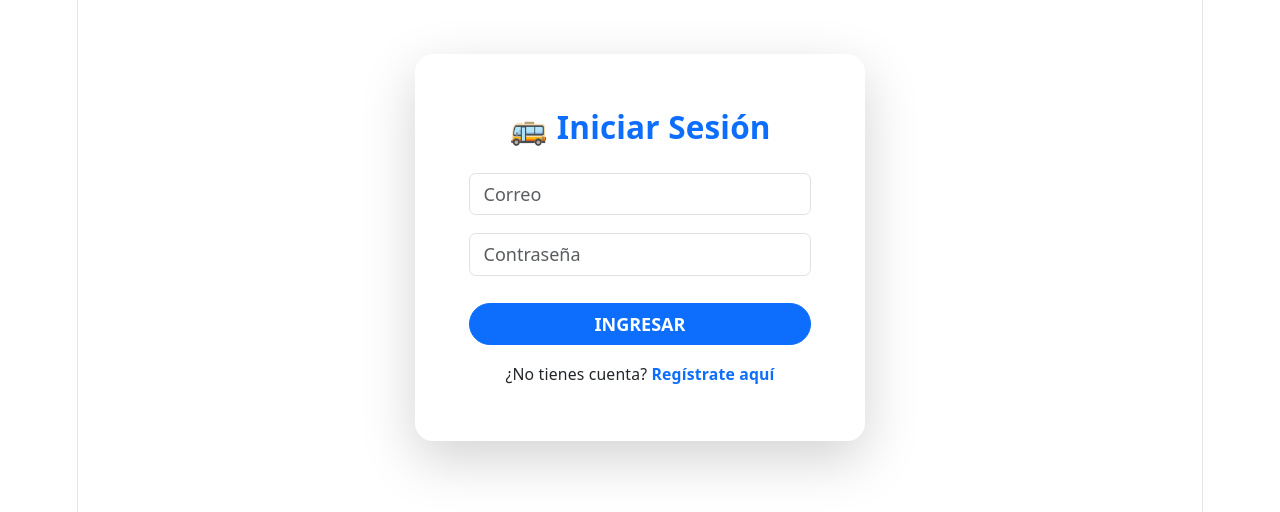
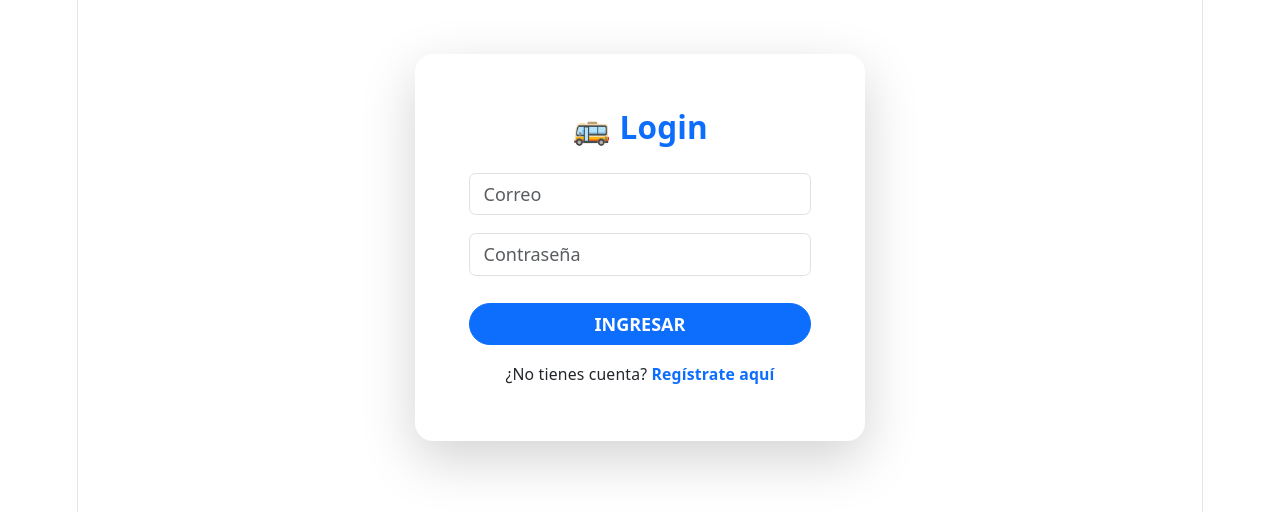
Before and after one commit to MadaiMonrroy/proyecto_pasajes_interdepartamentales, a React (Vite) app in the folder frontend/: page / in a window 1280 px wide. Shown: the top 512 px of the page. Built offline with nearby package versions, Linux system fonts and the light colour scheme.

Commit message:
primer cambio

```diff
--- a/frontend/src/App.jsx
+++ b/frontend/src/App.jsx
@@ -129,7 +129,7 @@ function App() {
         <div className="card shadow-lg border-0 rounded-4" style={{ width: '450px' }}>
           <div className="card-body p-5">
             <h3 className="text-center mb-4 text-primary fw-bold">
-              {esRegistro ? '📝 Crea tu Cuenta' : '🚌 Iniciar Sesión'}
+              {esRegistro ? '📝 Crea tu Cuenta' : '🚌 Login'}
             </h3>
 
             {esRegistro ? (
```
Also changed, not shown: 1 other file (tests, documents, lock files or other folders).
